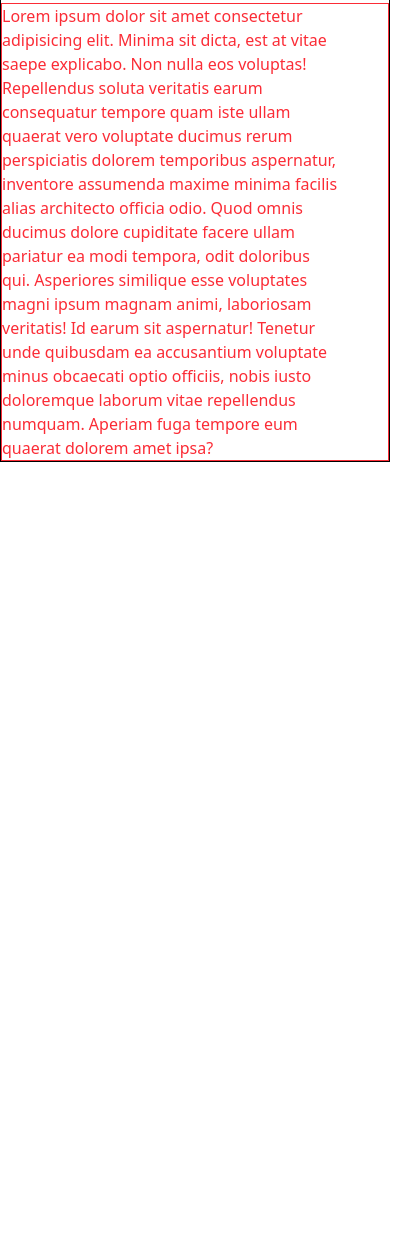
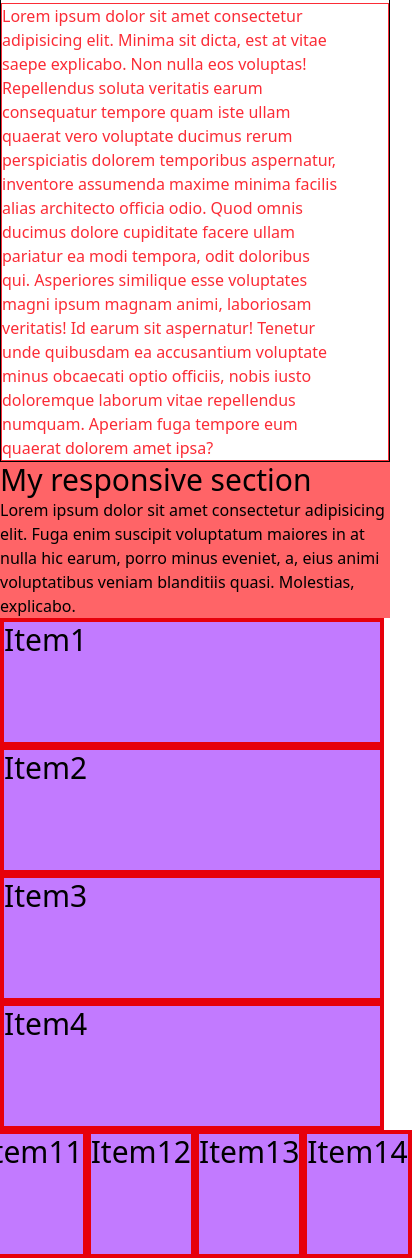
Before and after one commit to Ssakib007/Exploring-and-working-with-tailwind-css, a plain HTML site: page index.html in a window 390 px wide. Shown: the part 458-1716 px from the top of the page, 412 px wide, since content can reach past the window. Before the commit the page ends 920 px from the top, so only its background shows below. Drawn offline with nearby package versions, Linux system fonts and the light colour scheme.

Commit message:
flex and responsive

```diff
--- a/index.html
+++ b/index.html
@@ -36,5 +36,47 @@
         Aperiam fuga tempore eum quaerat dolorem amet ipsa?
       </p>
     </section>
+
+    <!-- responsive test -->
+
+    <section class="bg-red-400 md:bg-green-500 lg:bg-yellow-500">
+      <h3 class="text-3xl">My responsive section</h3>
+      <p>
+        Lorem ipsum dolor sit amet consectetur adipisicing elit. Fuga enim
+        suscipit voluptatum maiores in at nulla hic earum, porro minus eveniet,
+        a, eius animi voluptatibus veniam blanditiis quasi. Molestias,
+        explicabo.
+      </p>
+    </section>
+
+    <!-- flex layout  -->
+    <section class="lg:flex">
+      <div class="bg-purple-400 border-4 border-red-600 w-96 h-32 text-3xl">
+        Item1
+      </div>
+      <div class="bg-purple-400 border-4 border-red-600 w-96 h-32 text-3xl">
+        Item2
+      </div>
+      <div class="bg-purple-400 border-4 border-red-600 w-96 h-32 text-3xl">
+        Item3
+      </div>
+      <div class="bg-purple-400 border-4 border-red-600 w-96 h-32 text-3xl">
+        Item4
+      </div>
+    </section>
+    <section class="flex justify-center">
+      <div class="bg-purple-400 border-4 border-red-600 w-96 h-32 text-3xl">
+        Item11
+      </div>
+      <div class="bg-purple-400 border-4 border-red-600 w-96 h-32 text-3xl">
+        Item12
+      </div>
+      <div class="bg-purple-400 border-4 border-red-600 w-96 h-32 text-3xl">
+        Item13
+      </div>
+      <div class="bg-purple-400 border-4 border-red-600 w-96 h-32 text-3xl">
+        Item14
+      </div>
+    </section>
   </body>
 </html>
```
Also changed, not shown: tailwind.config.js (added).
